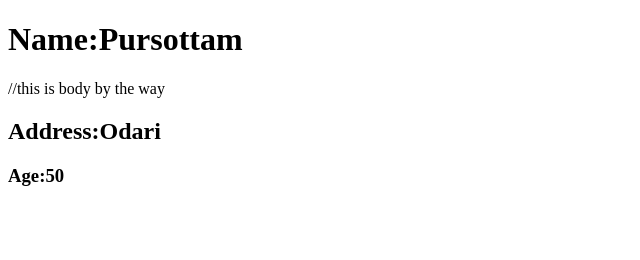
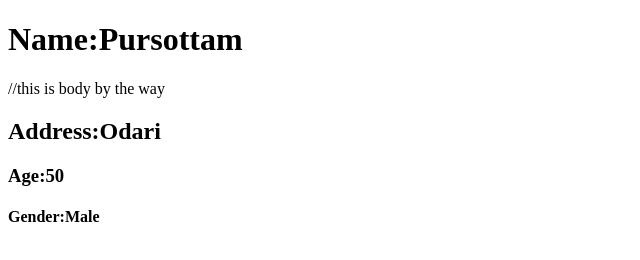
Before and after one commit to outputError-coder/myFirst-Repo, a plain HTML site: page index.html in a window 1280 px wide. Shown: the whole page, without its empty margins (0-640 px from the left). Drawn offline with Linux system fonts and the light colour scheme.

Commit message:
added gender in document

```diff
--- a/index.html
+++ b/index.html
@@ -9,5 +9,6 @@
     <h1><b>Name</b>:Pursottam</h1>    //this is body by the way
     <h2><b>Address</b>:Odari</h2>
     <h3><b>Age</b>:50</h3>
+    <h4><b>Gender</b>:Male</h4>
 </body>
 </html>
```
